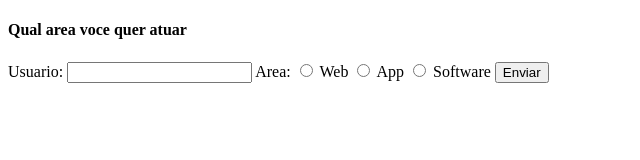
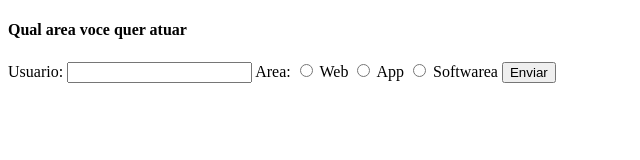
Before and after one commit to LTZER0/Estudos, a plain HTML site: page Forms/index.html in a window 1280 px wide. Shown: the full height of the page, 0-640 px from the left. Drawn offline with Linux system fonts and the light colour scheme.

Commit message:
Arrumando o Formulario

```diff
--- a/Forms/index.html
+++ b/Forms/index.html
@@ -20,7 +20,7 @@
         <label for="areaapp">App</label>
 
         <input type="radio" name="area" id="areasoft" value="Software" required>
-        <label for="areasoft">Software</label>
+        <label for="areasoft">Softwarea</label>
 
         <button type="submit">Enviar</button>
     </form>
```
